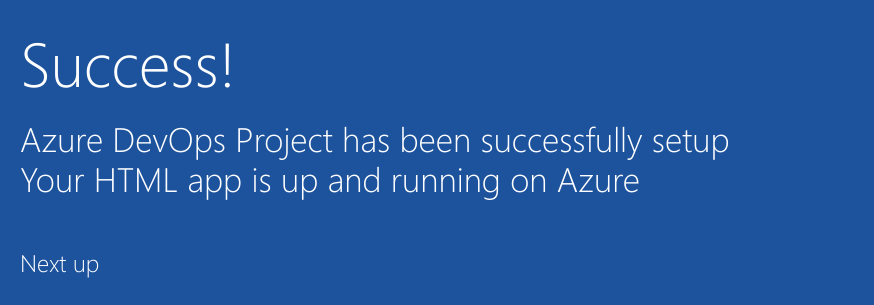
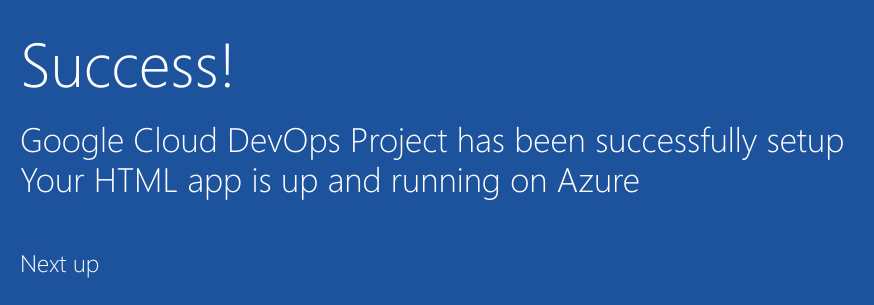
Before and after one commit to dhaneesh/sample-project, a plain HTML site: page sample-project/index.html in a window 1280 px wide. Shown: the part 352-657 px from the top of the page, 205-1079 px from the left. Drawn offline with Linux system fonts and the light colour scheme.

Commit message:
updated project name as Google cloud.

```diff
--- a/sample-project/index.html
+++ b/sample-project/index.html
@@ -19,7 +19,7 @@
         </div>
             <div class="content-body">
                 <div class="success-text">Success!</div>
-                <div class="description line-1"> Azure DevOps Project has been successfully setup</div>
+                <div class="description line-1"> Google Cloud DevOps Project has been successfully setup</div>
                 <div class="description line-2"> Your HTML app is up and running on Azure</div>
                 <div class="next-steps-container">
                     <div class="next-steps-header">Next up</div>
```
